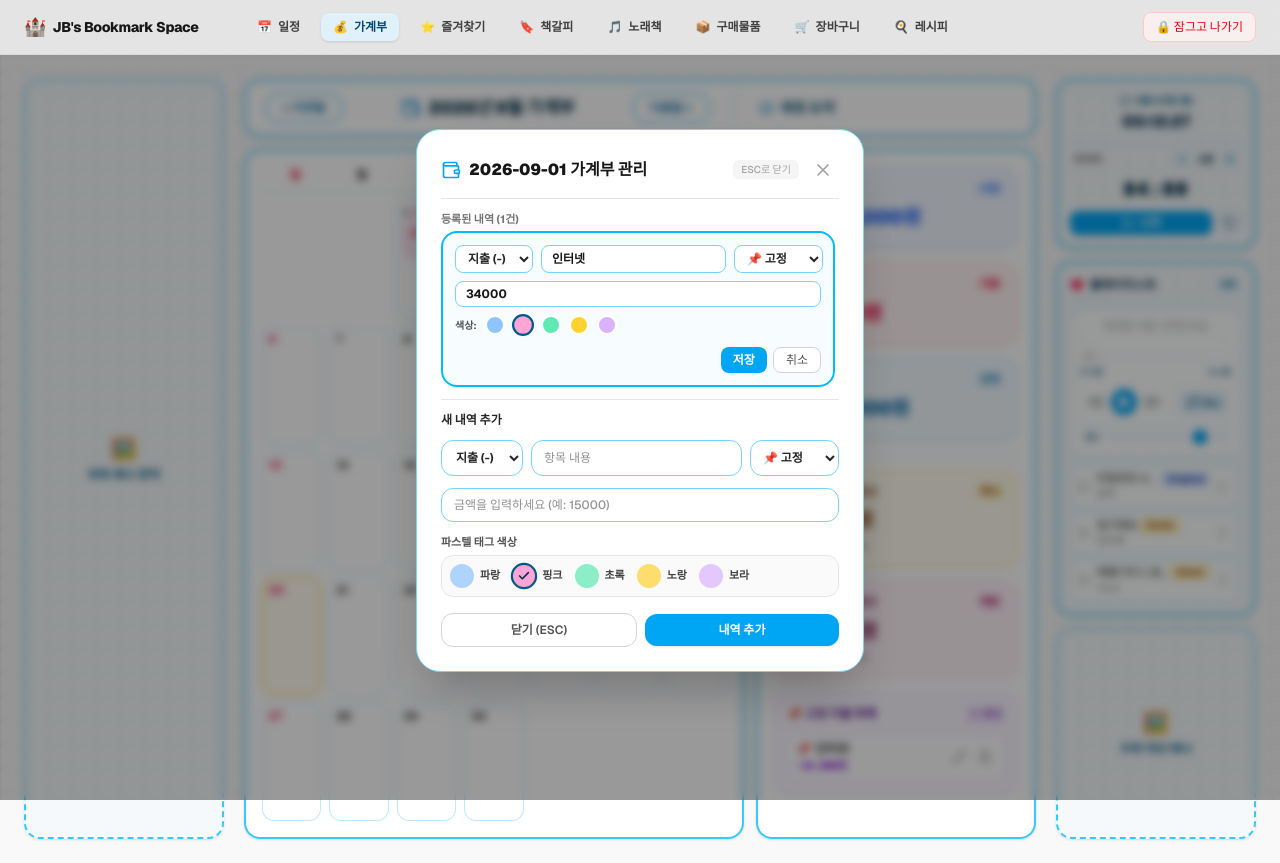
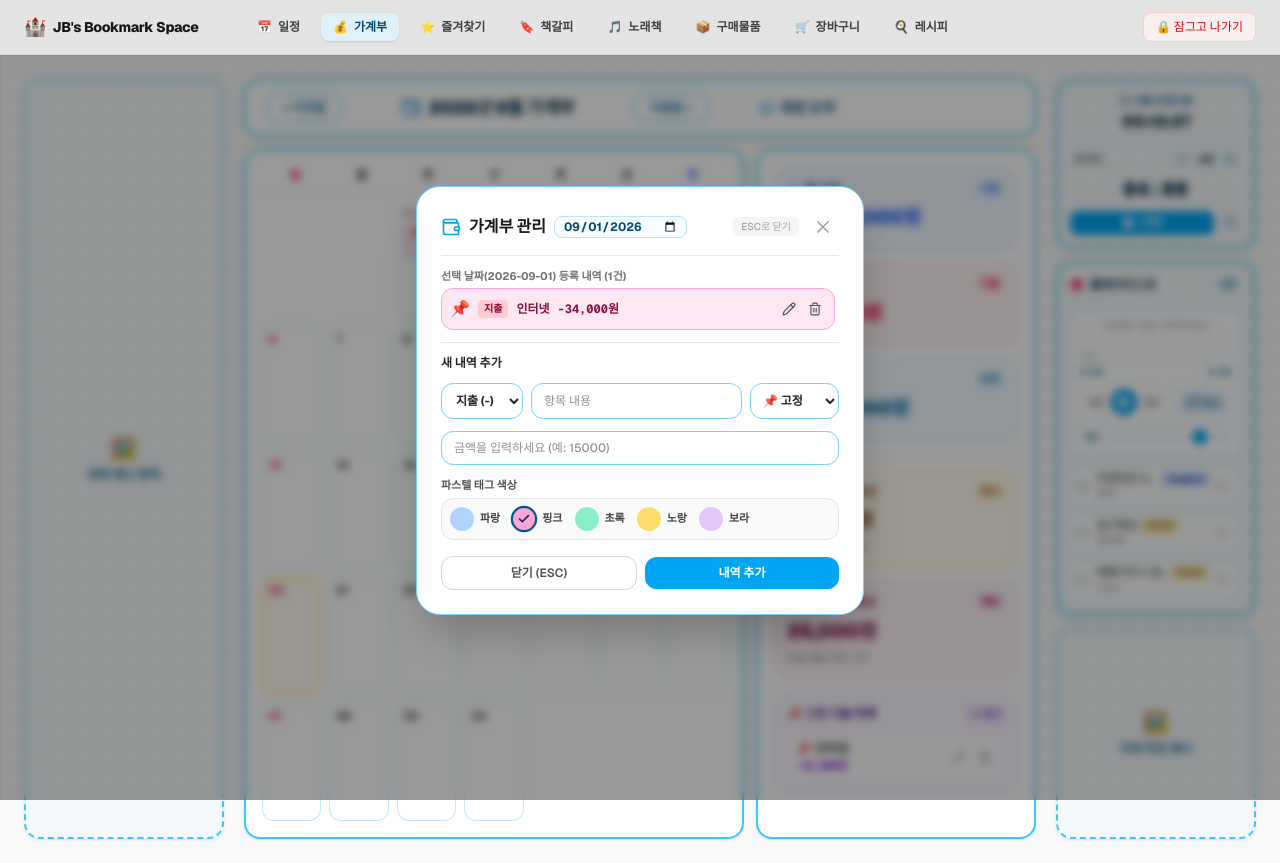
Before and after one commit to sibukf91-jb/mimic, a Next.js app: page / in a window 1280 px wide. Both pictures are taken after a click on the button 959 px from the left and 757 px from the top of the page. Built offline with nearby package versions, Linux system fonts and the light colour scheme.

Commit message:
Standardize ledger modal with date picker, wrap calendar entries, and support deleting fixed templates

```diff
--- a/app/page.tsx
+++ b/app/page.tsx
@@ -537,7 +537,6 @@ export default function Home() {
     { id: 5, date: "2026-09-17", type: "expense", title: "GS25 편의점", amount: 6200, symbol: "convenience", color: "green" },
   ];
 
-  // 매월 고정지출 템플릿 마스터 목록 (월이 넘어가도 유지)
   const defaultFixedTemplates = [
     { id: "fixed_tpl_1", title: "인터넷", color: "pink" }
   ];
@@ -549,7 +548,7 @@ export default function Home() {
   const [ledgerYear, setLedgerYear] = useState(2026);
   const [ledgerMonth, setLedgerMonth] = useState(9);
 
-  // 팝업 모달 상태
+  // 가계부 팝업 모달 상태
   const [ledgerModalDate, setLedgerModalDate] = useState<string | null>(null);
   const [newLedgerTitle, setNewLedgerTitle] = useState("");
   const [newLedgerAmount, setNewLedgerAmount] = useState("");
@@ -672,7 +671,6 @@ export default function Home() {
 
     setLedgerEntries((prev) => [...prev, newEntry]);
 
-    // 고정 지출인 경우 다음 달에도 템플릿 유지되도록 마스터 템플릿에 자동 등록
     if (newLedgerSymbol === "fixed") {
       setFixedTemplates((prev) => {
         if (!prev.some((tpl) => tpl.title === trimmedTitle)) {
@@ -738,13 +736,11 @@ export default function Home() {
   // 요약창 고정지출 템플릿 자체 개별 삭제
   const handleDeleteFixedTemplate = (titleToDelete: string, e: React.MouseEvent) => {
     e.stopPropagation();
-    // 템플릿 목록에서 삭제
     setFixedTemplates((prev) => prev.filter((tpl) => tpl.title !== titleToDelete));
-    // 해당 고정지출 내역들도 함께 삭제
     setLedgerEntries((prev) => prev.filter((item) => !(item.symbol === "fixed" && item.title === titleToDelete)));
   };
 
-  // 요약창용 동적 합산 및 고정지출 항목 계산 (달 넘어가도 템플릿 유지)
+  // 요약창용 동적 합산 및 고정지출 항목 계산
   const currentMonthLedgerSummary = useMemo(() => {
     const prefix = `${ledgerYear}-${String(ledgerMonth).padStart(2, "0")}`;
     const monthlyList = ledgerEntries.filter((item) => item.date.startsWith(prefix));
@@ -765,13 +761,12 @@ export default function Home() {
       }
     });
 
-    // 고정지출 항목: 마스터 템플릿을 기준으로 당월 등록 여부 매핑
     const fixedItems = fixedTemplates.map((tpl) => {
       const found = monthlyList.find((item) => item.symbol === "fixed" && item.title === tpl.title);
       return {
         tplTitle: tpl.title,
         color: tpl.color || "pink",
-        entry: found || null, // null이면 당월 금액 미입력 상태
+        entry: found || null,
       };
     });
 
@@ -786,28 +781,28 @@ export default function Home() {
     };
   }, [ledgerEntries, fixedTemplates, ledgerYear, ledgerMonth]);
 
-  // 요약창에서 고정지출 클릭 시 팝업 열기 (스크린샷과 100% 동일한 팝업 호출)
+  // 요약창에서 고정지출 클릭 시 팝업 열기 (날짜 설정 지원)
   const openFixedExpenseModal = (fixedItemObj?: any) => {
-    const firstDayDate = `${ledgerYear}-${String(ledgerMonth).padStart(2, "0")}-01`;
-    setLedgerModalDate(firstDayDate);
+    setLedgerEditingId(null); // 초기 진입 시 깔끔한 목록 뷰 유지
 
     if (fixedItemObj && fixedItemObj.entry) {
-      // 이미 등록된 경우 인라인 수정 시작
-      startLedgerEdit(fixedItemObj.entry);
-    } else if (fixedItemObj) {
-      // 템플릿만 있고 당월 금액 미입력인 경우, 입력 폼에 템플릿명 자동 세팅
+      setLedgerModalDate(fixedItemObj.entry.date);
+    } else {
+      const defaultDate = `${ledgerYear}-${String(ledgerMonth).padStart(2, "0")}-01`;
+      setLedgerModalDate(defaultDate);
+      if (fixedItemObj) {
         setNewLedgerTitle(fixedItemObj.tplTitle);
         setNewLedgerAmount("");
         setNewLedgerSymbol("fixed");
         setNewLedgerType("expense");
         setNewLedgerColor(fixedItemObj.color || "pink");
       } else {
-      // 신규 고정 추가
         setNewLedgerTitle("");
         setNewLedgerAmount("");
         setNewLedgerSymbol("fixed");
         setNewLedgerType("expense");
         setNewLedgerColor("pink");
+      }
     }
   };
 
@@ -1272,7 +1267,7 @@ export default function Home() {
               {/* 하단 2분할 영역 (달력 박스 + 요약 박스) */}
               <div className="flex-1 min-h-0 flex flex-col lg:flex-row gap-3 items-stretch">
 
-                {/* [박스 2] 좌측 메인 가계부 달력 박스 (내역 짤리지 않고 줄바꿈으로 보여주기) */}
+                {/* [박스 2] 좌측 메인 가계부 달력 박스 */}
                 <div className="flex-1 h-full border-2 border-sky-400/80 rounded-2xl bg-white/95 backdrop-blur-md p-4 shadow-sm flex flex-col justify-between overflow-hidden">
                   <div className="grid grid-cols-7 text-center font-bold text-xs pb-2 border-b border-sky-100 text-neutral-700 shrink-0">
                     <span className="text-rose-600 font-extrabold">일</span>
@@ -1308,7 +1303,10 @@ export default function Home() {
                       return (
                         <div
                           key={cell.dateStr}
-                          onClick={() => setLedgerModalDate(cell.dateStr)}
+                          onClick={() => {
+                            setLedgerEditingId(null);
+                            setLedgerModalDate(cell.dateStr);
+                          }}
                           className={`h-full border rounded-xl p-1.5 flex flex-col justify-between transition group relative cursor-pointer min-h-0 ${
                             isToday
                               ? "border-amber-400 bg-amber-50/70"
@@ -1331,7 +1329,7 @@ export default function Home() {
                             ) : null}
                           </div>
 
-                          {/* 당일 내역 태그 뱃지 리스트 (말줄임 없이 줄바꿈하여 온전히 표시) */}
+                          {/* 당일 내역 태그 뱃지 리스트 */}
                           <div className="flex-1 overflow-y-auto space-y-1 my-0.5 pr-0.5 scrollbar-none">
                             {dayEntries.map((item) => {
                               const isIncome = item.type === "income";
@@ -1373,7 +1371,7 @@ export default function Home() {
                   </div>
                 </div>
 
-                {/* [박스 3] 우측 재정 요약 박스 (택시, 배달 합산 및 고정비 목록 개별 삭제/수정) */}
+                {/* [박스 3] 우측 재정 요약 박스 */}
                 <div className="w-full lg:w-[280px] h-full shrink-0 border-2 border-sky-400/80 rounded-2xl bg-white/95 backdrop-blur-md p-4 shadow-sm flex flex-col justify-start gap-3 overflow-y-auto">
 
                   {/* 카드 1: 이번 달 총 수입 */}
@@ -1437,7 +1435,7 @@ export default function Home() {
                     <div className="text-[10px] text-neutral-500">당월 배달 주문 누적</div>
                   </div>
 
-                  {/* 카드 6: 📌 고정 지출 목록 (달 넘어가도 템플릿 유지, 개별 삭제 및 수정/추가 지원) */}
+                  {/* 카드 6: 📌 고정 지출 목록 */}
                   <div className="border border-purple-200 bg-purple-50/80 rounded-2xl p-3 shadow-xs flex flex-col gap-2 shrink-0">
                     <div className="flex items-center justify-between text-xs font-bold text-purple-900">
                       <span className="flex items-center gap-1">📌 고정 지출 목록</span>
@@ -1509,7 +1507,7 @@ export default function Home() {
 
               </div>
 
-              {/* [가계부 조회/추가/수정/삭제 팝업 모달 - 스크린샷과 100% 동일한 디자인] */}
+              {/* [가계부 팝업 모달 - 달력 클릭/요약창 클릭 완전 동일 규격 + 날짜 선택 지원] */}
               {ledgerModalDate && (
                 <div
                   className="fixed inset-0 bg-black/40 backdrop-blur-xs flex items-center justify-center z-50 p-4"
@@ -1524,10 +1522,18 @@ export default function Home() {
                   >
                     {/* 모달 상단 헤더 */}
                     <div className="flex items-center justify-between pb-3 border-b border-neutral-200 shrink-0">
-                      <h3 className="text-base font-black text-neutral-900 flex items-center gap-2">
+                      <div className="flex items-center gap-2">
                         <Wallet className="w-5 h-5 text-sky-500" />
-                        <span>{ledgerModalDate} 가계부 관리</span>
+                        <h3 className="text-base font-black text-neutral-900">
+                          가계부 관리
                         </h3>
+                        <input
+                          type="date"
+                          value={ledgerModalDate}
+                          onChange={(e) => setLedgerModalDate(e.target.value)}
+                          className="border border-sky-200 bg-sky-50/50 rounded-lg px-2 py-0.5 text-xs font-bold text-sky-900 focus:outline-none focus:border-sky-500 cursor-pointer"
+                        />
+                      </div>
                       <div className="flex items-center gap-2">
                         <span className="text-[10px] text-neutral-400 font-medium bg-neutral-100 px-2 py-0.5 rounded-md">ESC로 닫기</span>
                         <button
@@ -1542,10 +1548,10 @@ export default function Home() {
                       </div>
                     </div>
 
-                    {/* 등록된 내역 목록 (인라인 수정 및 삭제 지원) */}
-                    <div className="my-3 overflow-y-auto space-y-2 max-h-[200px] pr-1">
+                    {/* 등록된 내역 목록 (달력과 동일하게 깨짐 없는 리스트 뷰) */}
+                    <div className="my-3 overflow-y-auto space-y-2 max-h-[220px] pr-1">
                       <div className="text-[11px] font-bold text-neutral-500 mb-1">
-                        등록된 내역 ({ledgerEntries.filter((s) => s.date === ledgerModalDate).length}건)
+                        선택 날짜({ledgerModalDate}) 등록 내역 ({ledgerEntries.filter((s) => s.date === ledgerModalDate).length}건)
                       </div>
 
                       {ledgerEntries.filter((s) => s.date === ledgerModalDate).map((item) => {
@@ -1638,8 +1644,8 @@ export default function Home() {
                               }`}>
                                 {isIncome ? "수입" : "지출"}
                               </span>
-                              <span className="font-bold">{item.title}</span>
-                              <span className="font-mono font-bold">
+                              <span className="font-bold truncate">{item.title}</span>
+                              <span className="font-mono font-bold whitespace-nowrap">
                                 {isIncome ? "+" : "-"}{Number(item.amount).toLocaleString()}원
                               </span>
                             </div>
@@ -1665,16 +1671,15 @@ export default function Home() {
 
                       {ledgerEntries.filter((s) => s.date === ledgerModalDate).length === 0 && (
                         <div className="text-center py-4 text-neutral-400 text-xs">
-                          등록된 가계부 내역이 없습니다.
+                          해당 일자에 등록된 내역이 없습니다.
                         </div>
                       )}
                     </div>
 
-                    {/* 새 내역 추가 폼 (스크린샷 구조와 동일) */}
+                    {/* 새 내역 추가 폼 */}
                     <form onSubmit={handleAddLedgerEntry} className="pt-3 border-t border-neutral-200 shrink-0 space-y-3">
                       <div className="text-xs font-bold text-neutral-800">새 내역 추가</div>
 
-                      {/* 1줄: 구분 + 항목 내용 + 우측 심볼 선택기 */}
                       <div className="flex gap-2">
                         <select
                           value={newLedgerType}
@@ -2521,7 +2526,7 @@ export default function Home() {
                       : themeClasses.accentBtn
                   }`}
                 >
-                  {isTimerRunning ? <Pause className="w-3.5 h-3.5" /> : <Play className="w-3.5 h-3.5" />}
+                  {isTimerRunning ? <Pause className="w-3 h-3" /> : <Play className="w-3.5 h-3.5 fill-white" />}
                   <span>{isTimerRunning ? "정지" : "시작"}</span>
                 </button>
                 <button
@@ -2529,7 +2534,7 @@ export default function Home() {
                   title="타이머 초기화"
                   className={`p-1 rounded-lg border ${themeClasses.borderSubtle} hover:bg-white/60 ${themeClasses.textSecondary} transition`}
                 >
-                  <RotateCcw className="w-3.5 h-3.5" />
+                  <RotateCcw className="w-3 h-3" />
                 </button>
               </div>
             </div>
```
Lines whose indentation alone changed are shown as unchanged.
